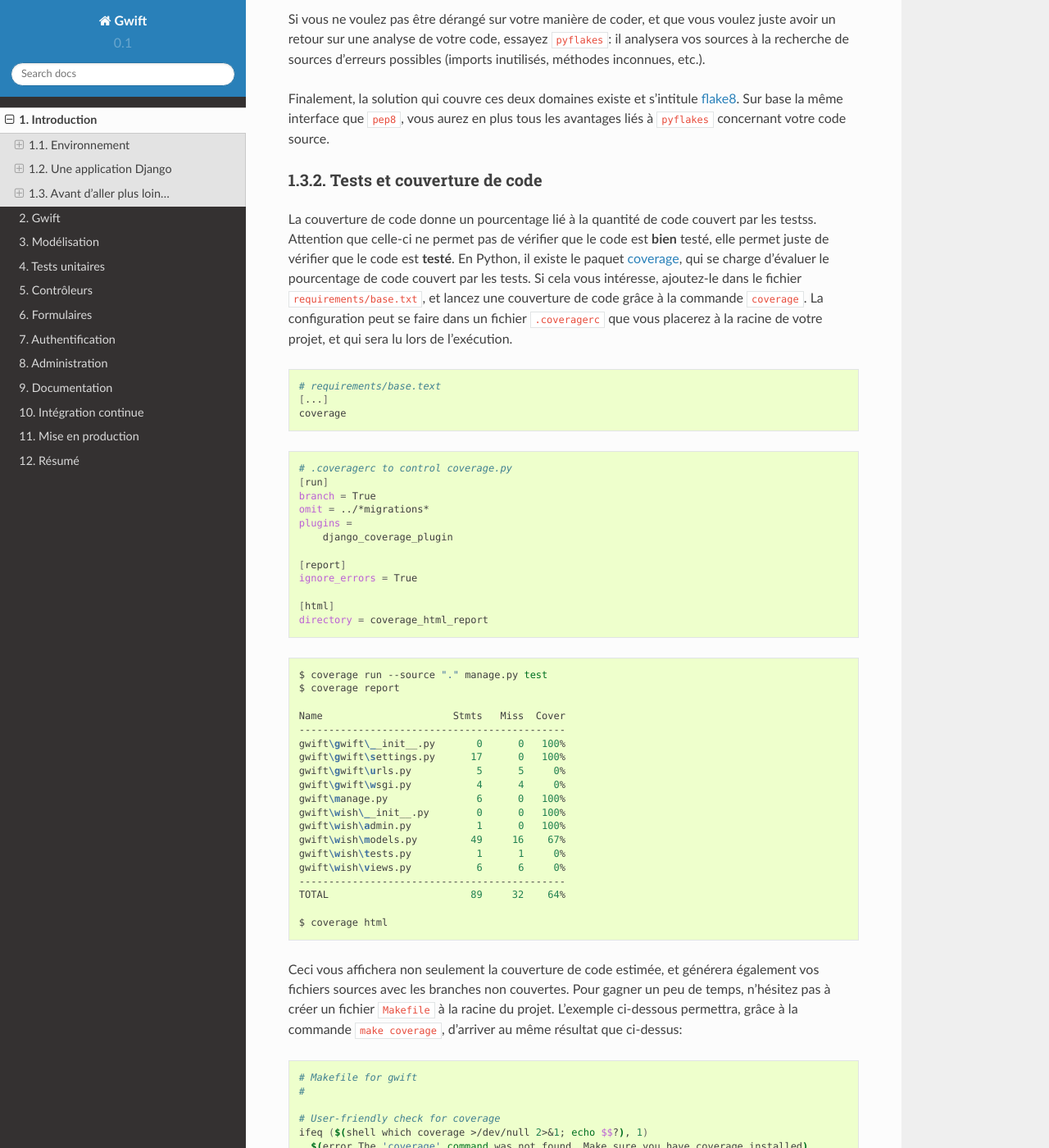
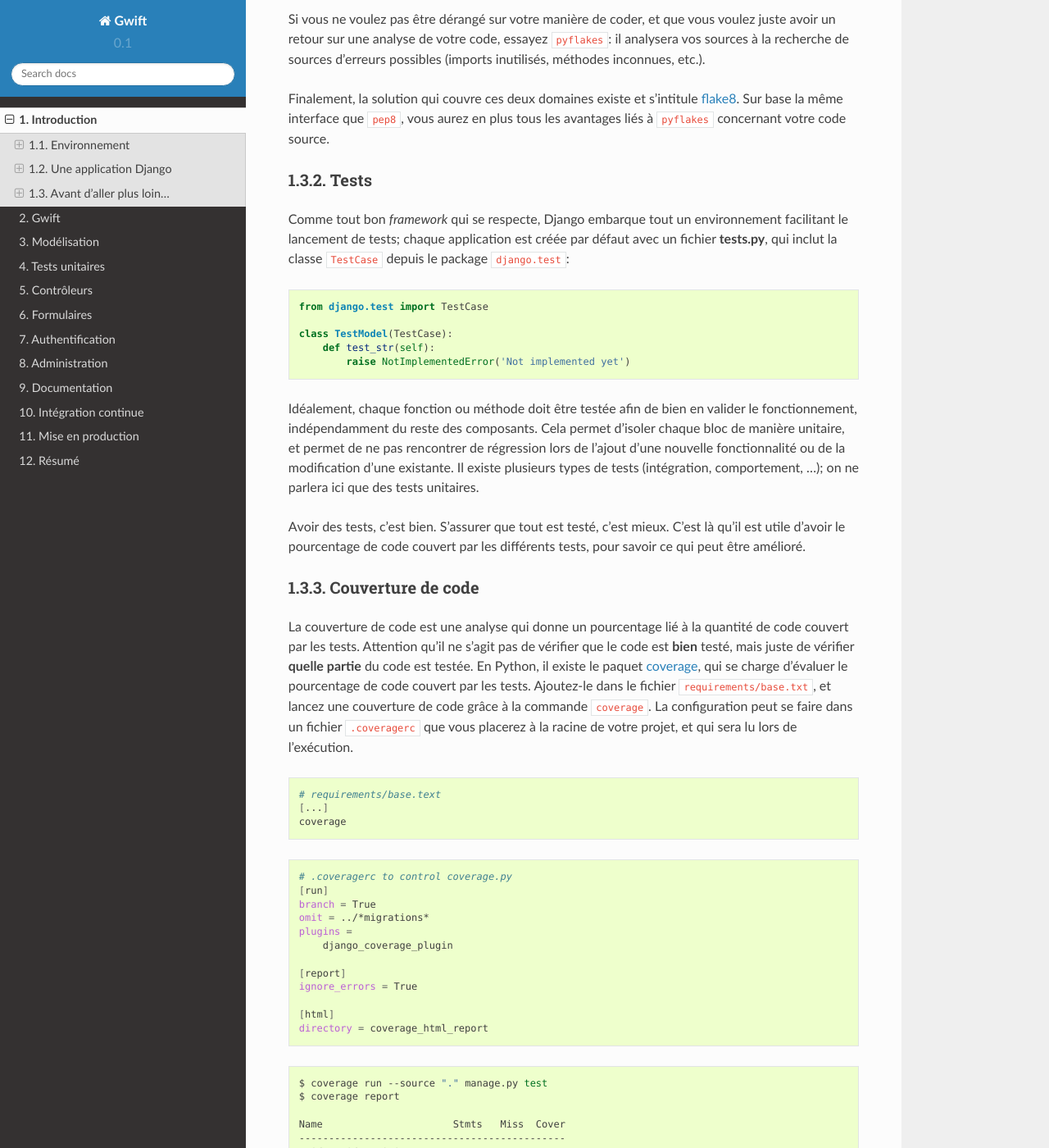
Before and after one commit to Grimbox/gwift-book, a Sphinx documentation site: the page built from source/intro.rst, in a window 1280 px wide and 1400 px high, scrolled down 7116 px. Shown: the whole window at 82% size. Built offline with Sphinx 7.4.7 and the Read the Docs theme 2.0.0, drawn with Linux system fonts in a browser that asks for light colours; some of the changed text lies outside the part shown.

Commit message:
code coverage, mccabe complexity and unit tests

```diff
--- a/source/intro/03-before-going-further.rst
+++ b/source/intro/03-before-going-further.rst
@@ -30,12 +30,27 @@
 
 Finalement, la solution qui couvre ces deux domaines existe et s'intitule `flake8 <https://github.com/PyCQA/flake8>`_. Sur base la même interface que ``pep8``, vous aurez en plus tous les avantages liés à ``pyflakes`` concernant votre code source.
 
+Tests
+=====
 
-Tests et couverture de code
-===========================
+Comme tout bon *framework* qui se respecte, Django embarque tout un environnement facilitant le lancement de tests; chaque application est créée par défaut avec un fichier **tests.py**, qui inclut la classe ``TestCase`` depuis le package ``django.test``:
 
-La couverture de code donne un pourcentage lié à la quantité de code couvert par les testss.
-Attention que celle-ci ne permet pas de vérifier que le code est **bien** testé, elle permet juste de vérifier que le code est **testé**. En Python, il existe le paquet `coverage <https://pypi.python.org/pypi/coverage/>`_, qui se charge d'évaluer le pourcentage de code couvert par les tests. Si cela vous intéresse, ajoutez-le dans le fichier ``requirements/base.txt``, et lancez une couverture de code grâce à la commande ``coverage``. La configuration peut se faire dans un fichier ``.coveragerc`` que vous placerez à la racine de votre projet, et qui sera lu lors de l'exécution.
+.. code-block:: python
+
+    from django.test import TestCase
+
+    class TestModel(TestCase):
+        def test_str(self):
+            raise NotImplementedError('Not implemented yet')
+
+Idéalement, chaque fonction ou méthode doit être testée afin de bien en valider le fonctionnement, indépendamment du reste des composants. Cela permet d'isoler chaque bloc de manière unitaire, et permet de ne pas rencontrer de régression lors de l'ajout d'une nouvelle fonctionnalité ou de la modification d'une existante. Il existe plusieurs types de tests (intégration, comportement, ...); on ne parlera ici que des tests unitaires.
+
+Avoir des tests, c'est bien. S'assurer que tout est testé, c'est mieux. C'est là qu'il est utile d'avoir le pourcentage de code couvert par les différents tests, pour savoir ce qui peut être amélioré.
+
+Couverture de code
+==================
+
+La couverture de code est une analyse qui donne un pourcentage lié à la quantité de code couvert par les tests. Attention qu'il ne s'agit pas de vérifier que le code est **bien** testé, mais juste de vérifier **quelle partie** du code est testée. En Python, il existe le paquet `coverage <https://pypi.python.org/pypi/coverage/>`_, qui se charge d'évaluer le pourcentage de code couvert par les tests. Ajoutez-le dans le fichier ``requirements/base.txt``, et lancez une couverture de code grâce à la commande ``coverage``. La configuration peut se faire dans un fichier ``.coveragerc`` que vous placerez à la racine de votre projet, et qui sera lu lors de l'exécution.
 
 .. code-block:: shell
 
@@ -105,7 +120,30 @@
 Complexité de McCabe
 ====================
 
-La `complexité cyclomatique <https://fr.wikipedia.org/wiki/Nombre_cyclomatique>`_ (ou complexité de McCabe) peut s'apparenter à une [...]
+La `complexité cyclomatique <https://fr.wikipedia.org/wiki/Nombre_cyclomatique>`_ (ou complexité de McCabe) peut s'apparenter à une mesure de complexité du code parcouru en fonction du nombre de branches trouvées. Une branche, c'est un embranchement: quand le cycle d'exécution du code rencontre une condition, il peut soit rentrer dedans, soit passer directement à la suite. Par exemple:
+
+.. code-block:: python
+
+    if True == True:
+        pass # never happens
+
+    # continue ...
+
+La condition existe, mais on ne passera jamais dedans. A l'inverse, le code suivant aura une complexité pourrie à cause du nombre de conditions imbriquées:
+
+.. code-block:: python
+
+    def compare(a, b, c, d, e):
+        if a == b:
+            if b == c:
+                if d == e:
+                    print('Yeah!')
+
+Potentiellement, les tests unitaires qui seront nécessaires à couvrir tous les cas de figure seront au nombre de quatre: le cas par défaut (a est différent de b, rien ne se passe), puis les autres cas, jusqu'à arriver à l'impression à l'écran.
+
+La complexité cyclomatique d'un bloc est évaluée sur base du nombre d'embranchements possibles; par défaut, sa valeur est de 1. Si on rencontre une condition, elle passera à 2, etc. Le nombre de tests unitaires nécessaires à la couverture d'un bloc est au minimum égal à la complexité cyclomatique de ce bloc. Une possibilité pour améliorer la maintenance du code est de faire baisser ce nombre, et de le conserver sous un certain seuil. Certains recommandent de le garder sous une complexité de 10; d'autres de 5.
+
+Evidemment, si on refactorise un bloc pour en extraire une méthode, cela n'améliorera pas sa complexité cyclomatique globale
 
 A nouveau, un greffon pour ``flake8`` existe et donnera une estimation de la complexité de McCabe pour les fonctions trop complexes. Installez-le avec `pip install mccabe`, et activez-le avec le paramètre ``--max-complexity``. Toute fonction dans la complexité est supérieure à 10 est considérée comme trop complexe.
 
```
Also changed, not shown: other parts of source/intro/03-before-going-further.rst (+1 -1 lines).
